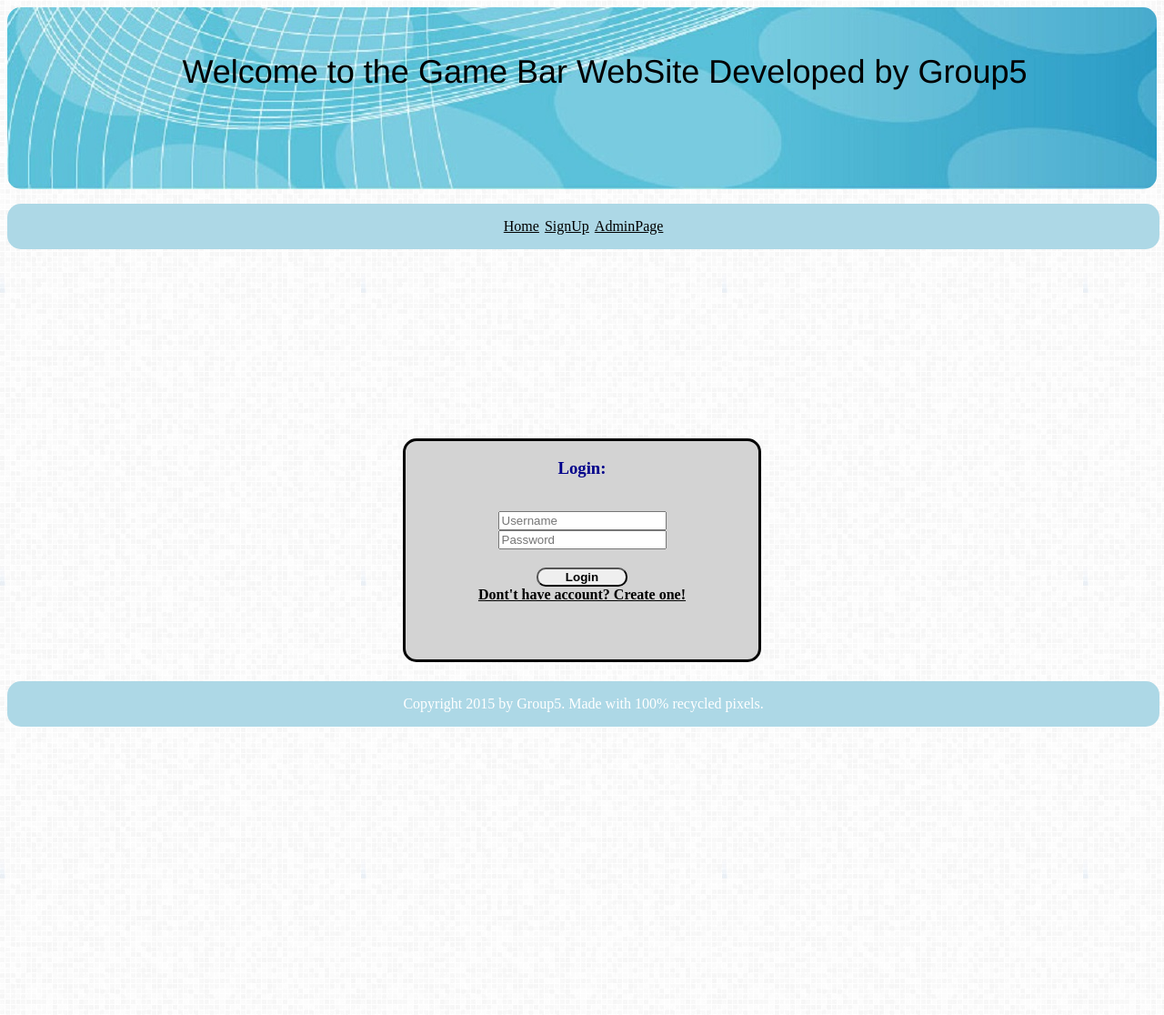
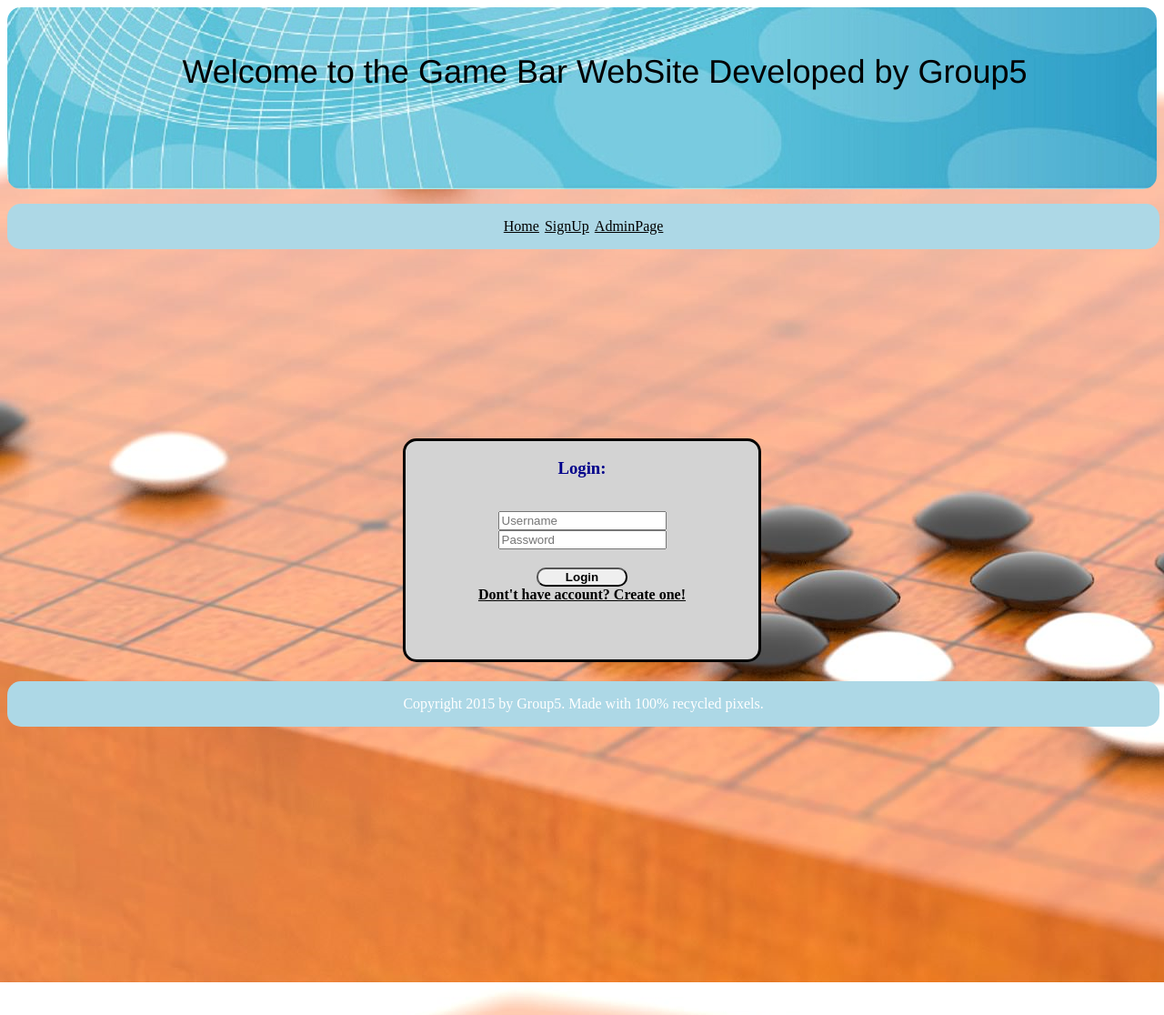
Before and after one commit to LiJunpeng/COSC_631_ECommerce, a PHP site: page /Login.html in a window 1280 px wide. Shown: the whole page at 91% size. Run offline with PHP 8.4, Linux system fonts and the light colour scheme; lists and menus that the app fills with data are empty.

Commit message:
change bg

```diff
--- a/game_site/public/css/Login.css
+++ b/game_site/public/css/Login.css
@@ -92,7 +92,7 @@ header nav {
 	color: #EB6060;
 }
 body {
-	background-image: url("../images/background-pattern.png");
+	background-image: url("../images/sign_up_bg.png");
 
 }
 
```
